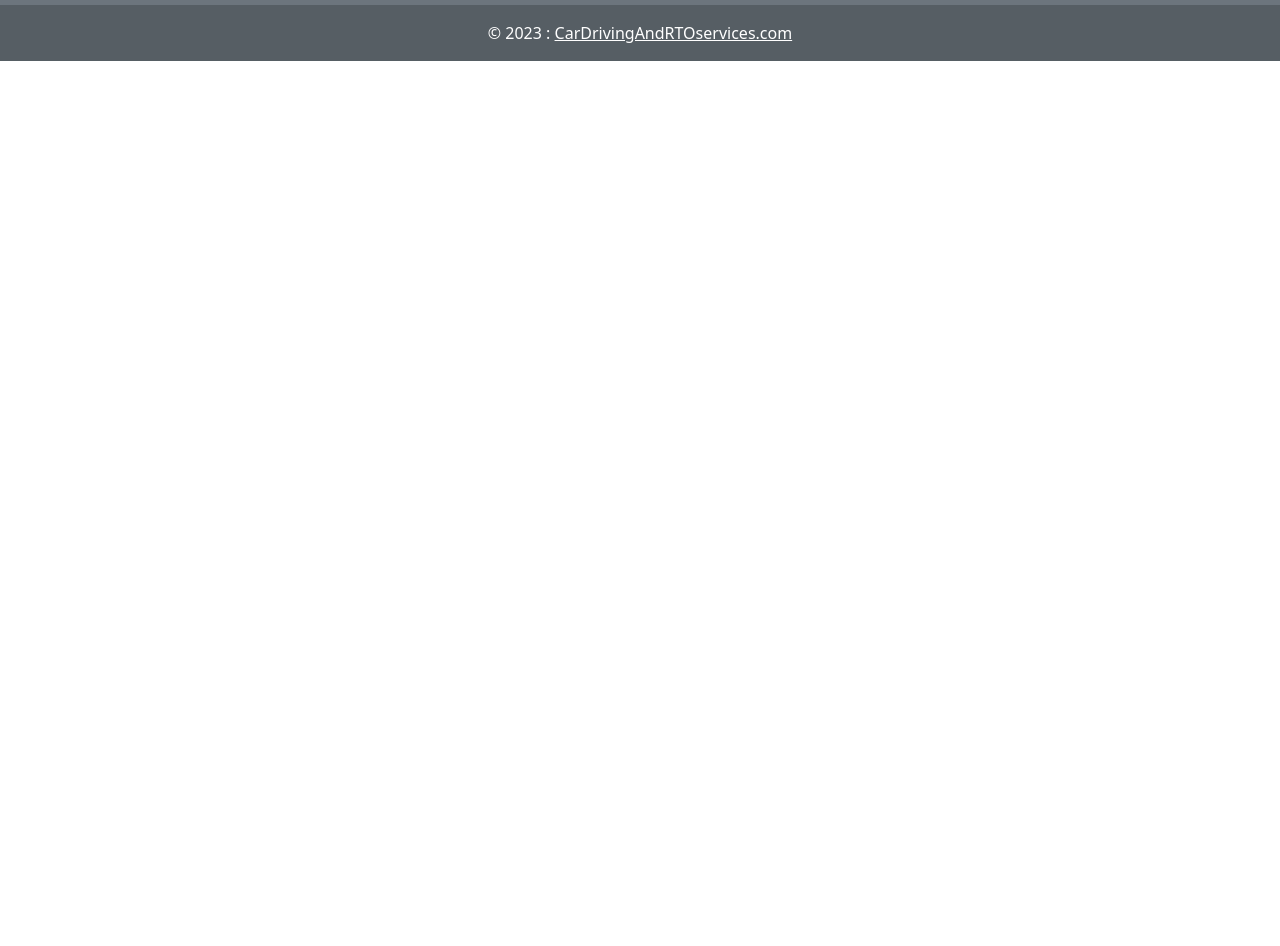
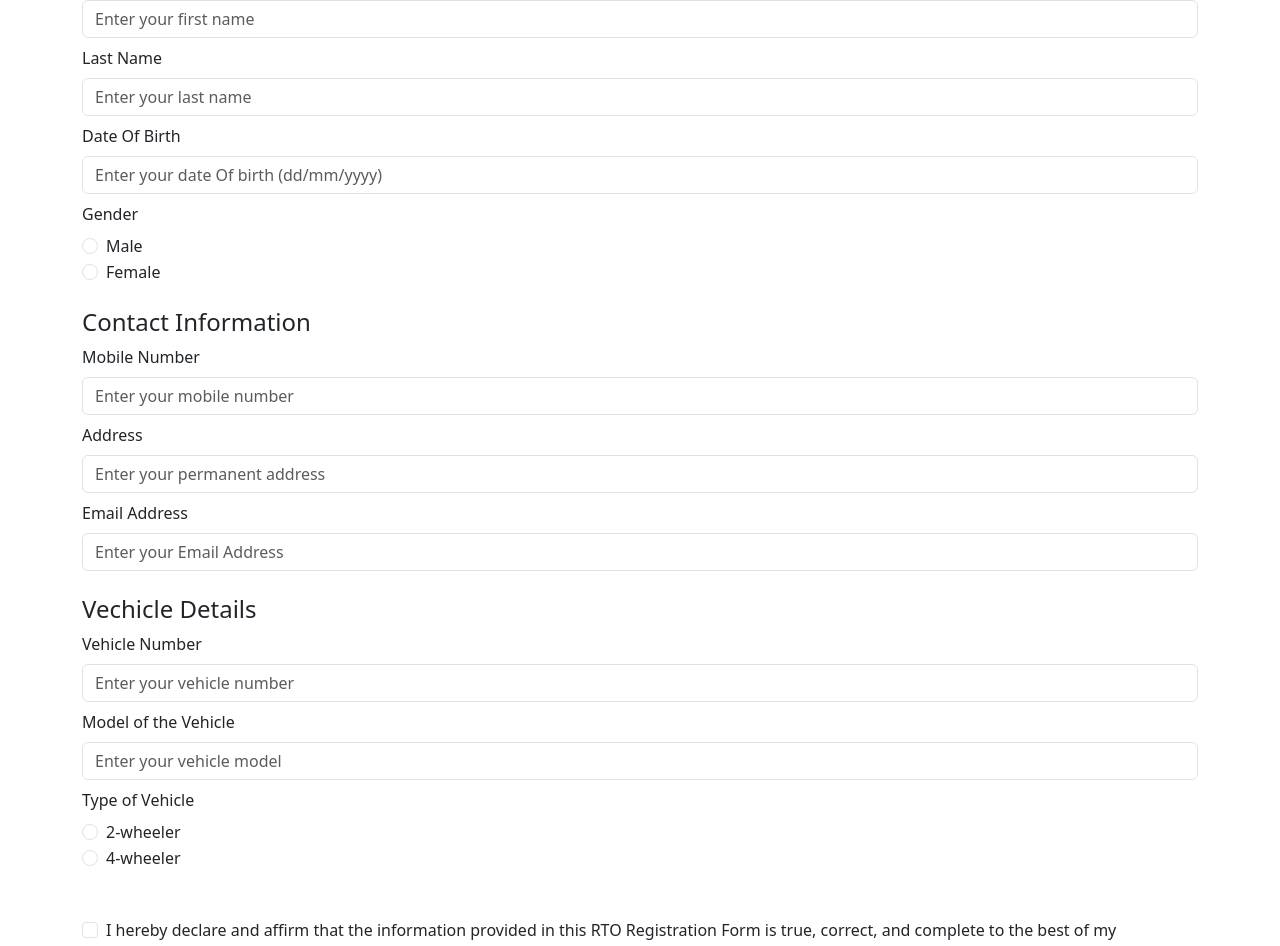
Before and after one commit to krishnakashyap0704/Project_CarDrivingImportance, a React (Create React App) app: page /RTORegistrationForm in a window 1280 px wide. Shown: the part 259-1205 px from the top of the page. Before the commit the page ends 800 px from the top, so only its background shows below. Built offline with nearby package versions, Linux system fonts and the light colour scheme.

Commit message:
Registration

```diff
--- a/src/App.js
+++ b/src/App.js
@@ -4,6 +4,7 @@ import { BrowserRouter, Route, Routes } from 'react-router-dom';
 import { NavigationBar} from './Components/NavigationBar';
 import { Footer } from './Components/Footer';
 import { Login } from './Components/Login';
+import RTORegistrationForm from './Components/RTORegistrationForm';
 
 function App() {
   return (
@@ -11,6 +12,7 @@ function App() {
     <NavigationBar></NavigationBar>
     <Routes>
       <Route path='/Login' element={<Login/>}></Route>
+      <Route path='/RTORegistrationForm' element={<RTORegistrationForm/>}></Route>
     </Routes>
     <Footer></Footer>
     </BrowserRouter>
--- a/src/Components/Footer.jsx
+++ b/src/Components/Footer.jsx
@@ -2,8 +2,8 @@ import { MDBFooter, MDBContainer, MDBCol, MDBRow,} from "mdb-react-ui-kit";
 
 export function Footer() {
     return (
-        <MDBFooter className='bg-secondary text-white text-center text-md-start'>
-            <MDBContainer className='p-4'>
+        <MDBFooter className='bg-secondary text-white text-center text-md-start '>
+            <MDBContainer className='p-4' >
                 <MDBRow>
                     <MDBCol lg="6" md="12" className='mb-4 mb-md-0'>
                         <h5 className='text-uppercase'>Safety First</h5>
--- a/src/Components/NavigationBar.jsx
+++ b/src/Components/NavigationBar.jsx
@@ -61,7 +61,7 @@ export function NavigationBar() {
                         <Nav.Link href="#Contactus">Contact Us</Nav.Link>
                         <NavDropdown title="Login" id="basic-nav-dropdown">
                             <NavDropdown.Item href="/Login">Sign In</NavDropdown.Item>
-                            <NavDropdown.Item href="#action/5.2">Registration</NavDropdown.Item>
+                            <NavDropdown.Item href="/RTORegistrationForm">Registration</NavDropdown.Item>
                             <NavDropdown.Item href="#action/5.3">Support</NavDropdown.Item>
                         </NavDropdown>
                         <Form inline>
--- /dev/null
+++ b/src/Components/RTORegistrationForm.jsx
@@ -0,0 +1,189 @@
+import React, { useState } from 'react';
+import { Container, Form, Button } from 'react-bootstrap';
+
+const RTORegistrationForm = () => {
+  const [formData, setFormData] = useState({
+    firstName: '',
+    lastName: '',
+    licenseNumber: '',
+    vehicleNumber: '',
+    phoneNumber: '',
+    email: '',
+    city: '',
+    state: '',
+
+    // Add more fields as needed
+  });
+
+  const handleChange = (e) => {
+    const { name, value } = e.target;
+    setFormData((prevData) => ({
+      ...prevData,
+      [name]: value,
+    }));
+  };
+
+  const handleSubmit = (e) => {
+    e.preventDefault();
+    // Add your form submission logic here
+    console.log('Form submitted:', formData);
+  };
+
+  return (
+    <Container className="mt-5 mb-5">
+      <h2>RTO Registration Form</h2>
+      <Form onSubmit={handleSubmit} >
+        <h4 className="mt-4">Personal Information</h4>
+        <Form.Group controlId="firstName" className="mb-2">
+          <Form.Label>First Name</Form.Label>
+          <Form.Control
+            type="text"
+            placeholder="Enter your first name"
+            name="firstName"
+            value={formData.firstName}
+            onChange={handleChange}
+            required
+          />
+        </Form.Group>
+
+        <Form.Group controlId="lastName" className="mb-2">
+          <Form.Label>Last Name</Form.Label>
+          <Form.Control
+            type="text"
+            placeholder="Enter your last name"
+            name="lastName"
+            value={formData.lastName}
+            onChange={handleChange}
+            required
+          />
+        </Form.Group>
+
+        <Form.Group controlId="dateOfBirth" className="mb-2">
+          <Form.Label>Date Of Birth</Form.Label>
+          <Form.Control
+            type="text"
+            placeholder="Enter your date Of birth (dd/mm/yyyy)"
+            name="dateOfBirth"
+            value={formData.dateOfBirth}
+            onChange={handleChange}
+            required
+          />
+        </Form.Group>
+
+        <Form.Group controlId='gender' className="mb-2">
+          <Form.Label>Gender</Form.Label>
+          <Form.Check
+            type="radio"
+            label="Male"
+            name="gender"
+            value="male"
+            onChange={handleChange}
+          />
+          <Form.Check
+            type="radio"
+            label="Female"
+            name="gender"
+            value="female"
+            onChange={handleChange}
+          />
+        </Form.Group>
+
+        <h4 className="mt-4">Contact Information</h4>
+        <Form.Group controlId="phone" className="mb-2">
+          <Form.Label>Mobile Number</Form.Label>
+          <Form.Control
+            type="number"
+            placeholder="Enter your mobile number"
+            name="phone"
+            value={formData.phone}
+            onChange={handleChange}
+            required
+          />
+        </Form.Group>
+
+        <Form.Group controlId="address" className="mb-2">
+          <Form.Label>Address</Form.Label>
+          <Form.Control
+            type="text"
+            placeholder="Enter your permanent address"
+            name="address"
+            value={formData.address}
+            onChange={handleChange}
+            required
+          />
+        </Form.Group>
+
+        <Form.Group controlId="email" className="mb-2">
+          <Form.Label>Email Address</Form.Label>
+          <Form.Control
+            type="email"
+            placeholder="Enter your Email Address"
+            name="email"
+            value={formData.email}
+            onChange={handleChange}
+            required
+          />
+        </Form.Group>
+
+        <h4 className="mt-4">Vechicle Details</h4>
+        <Form.Group controlId="vehicleNumber" className="mb-2">
+          <Form.Label>Vehicle Number</Form.Label>
+          <Form.Control
+            type="text"
+            placeholder="Enter your vehicle number"
+            name="vehicleNumber"
+            value={formData.vehicleNumber}
+            onChange={handleChange}
+            required
+          />
+        </Form.Group>
+
+        <Form.Group controlId="model" className="mb-2">
+          <Form.Label>Model of the Vehicle</Form.Label>
+          <Form.Control
+            type="text"
+            placeholder="Enter your vehicle model"
+            name="model"
+            value={formData.model}
+            onChange={handleChange}
+            required
+          />
+        </Form.Group>
+
+        <Form.Group controlId="vehicleType" className="mb-2">
+          <Form.Label>Type of Vehicle</Form.Label>
+          <Form.Check
+            type="radio"
+            label="2-wheeler"
+            name="vehicleType"
+            value="2wheeler"
+            onChange={handleChange}
+          />
+          <Form.Check
+            type="radio"
+            label="4-wheeler"
+            name="vehicleType"
+            value="4wheeler"
+            onChange={handleChange}
+          />
+        </Form.Group>
+
+        <Form.Group controlId="declaration" className="mt-5">
+          <Form.Check
+            type="checkbox"
+            label="I hereby declare and affirm that the information provided in this RTO Registration Form is true, correct, and complete to the best of my knowledge and belief. I understand that any false, misleading, or incomplete information may result in the rejection of my application."
+            required
+          />
+        </Form.Group>
+
+        {/* Add more Form.Group for additional fields */}
+        <br />
+        <Button variant="primary" type="submit">
+          Submit
+        </Button>
+      </Form>
+    </Container>
+  );
+};
+
+export default RTORegistrationForm;
```
